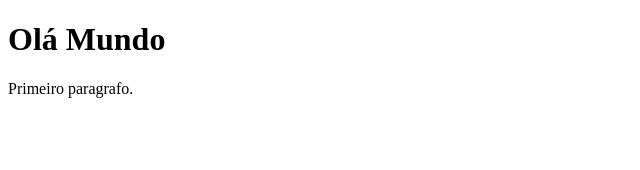
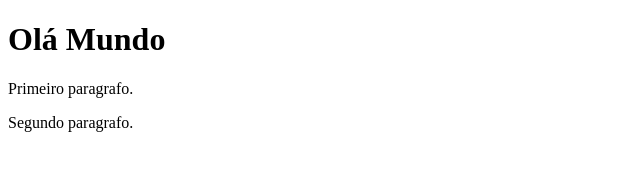
Before and after one commit to miguelarcanjodasilvaneto/OlaMundo, a plain HTML site: page index.html in a window 1280 px wide. Shown: the whole page, without its empty margins (0-640 px from the left). Drawn offline with Linux system fonts and the light colour scheme.

Commit message:
Adicionado segundo paragrafo
Segundo paragrafo

```diff
--- a/index.html
+++ b/index.html
@@ -11,4 +11,7 @@
     <p>
         Primeiro paragrafo.
     </p>
+    <p>
+        Segundo paragrafo.
+    </p>
 </html>
```
